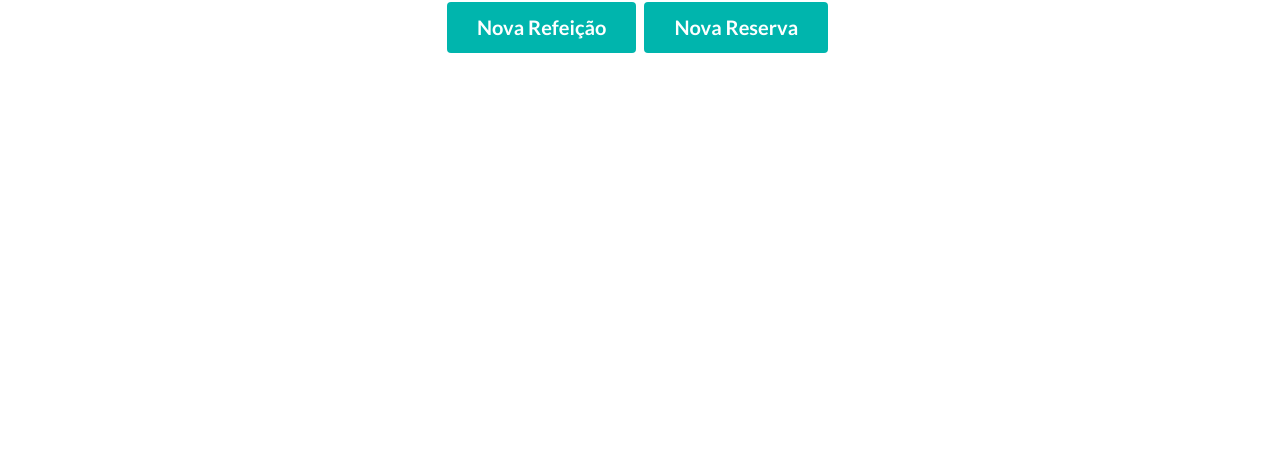
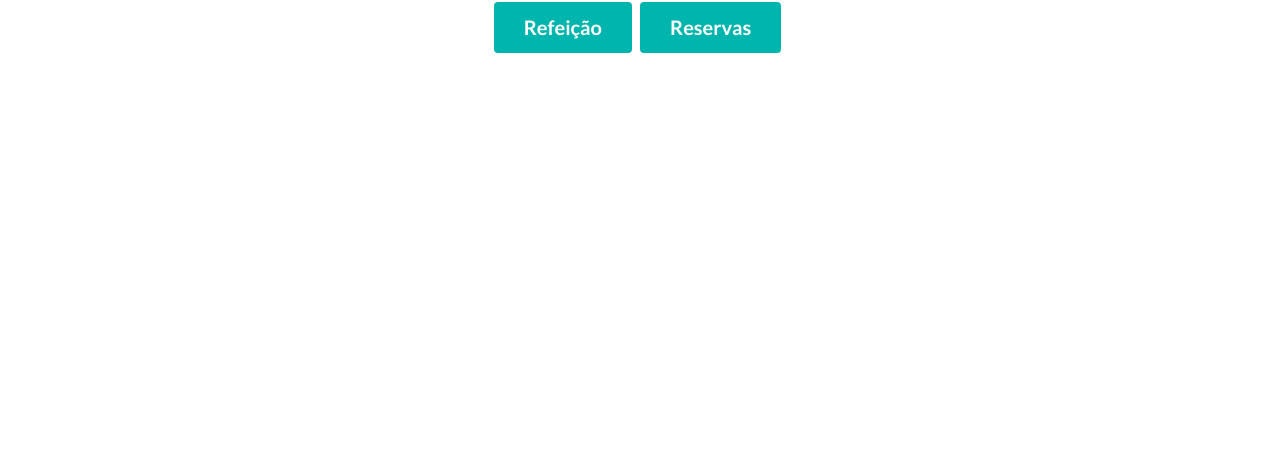
Before and after one commit to franciscoafonsoo/ProjectoIC, a plain HTML site: page index.html in a window 1280 px wide. Shown: the part 350-800 px from the top of the page. Drawn offline with nearby package versions, Linux system fonts and the light colour scheme.

Commit message:
remover item done

```diff
--- a/css/general.css
+++ b/css/general.css
@@ -1,3 +1,8 @@
+body {
+	max-width: 1280px;
+	max-height: 720px;
+}
+
 .ui.fluid.vertical.pointing.menu {
 	margin-top: 1em;
 }
--- a/index.html
+++ b/index.html
@@ -41,10 +41,10 @@
 			<div class="ui text container">
 				<h2>Your Menu, Reinvented!</h2>
 				<a href="./refeicoes/entradas.html">
-					<button class="ui teal huge button">Nova Refeição</button>
+					<button class="ui teal huge button">Refeição</button>
 				</a>
 				<a href="./reservas/reservas.html">
-					<button class="ui teal huge button">Nova Reserva</button>
+					<button class="ui teal huge button">Reservas</button>
 				</a>
 			</div>
 		</div>
--- a/js/script.js
+++ b/js/script.js
@@ -19,7 +19,7 @@ $(function(){
 
 		jQuery.each(already.items, function (index, item) {
 			// insert missing lines in the table
-			var cenas = '<tr class="' + item.identify + '"><td>' + item.name + '</td>><td>' + item.price + '</td><td><i id="' + already.id[index] + '" class="remove icon" onClick="remove(this.id)"></i></td></tr>'
+			var cenas = '<tr class="' + item.identify + '"><td>' + item.name + '</td>><td>' + item.price + '</td><td><i id="' + item.identify + '" class="remove icon" onClick="remove(this.id)"></i></td></tr>'
 			$('.ui.huge.table').append(cenas)
 			$('#total').text(conta.total + '€')
 			$('#pedido').html('<i class="shop icon"></i>Meu Pedido: ' + conta.total + '€')
```
